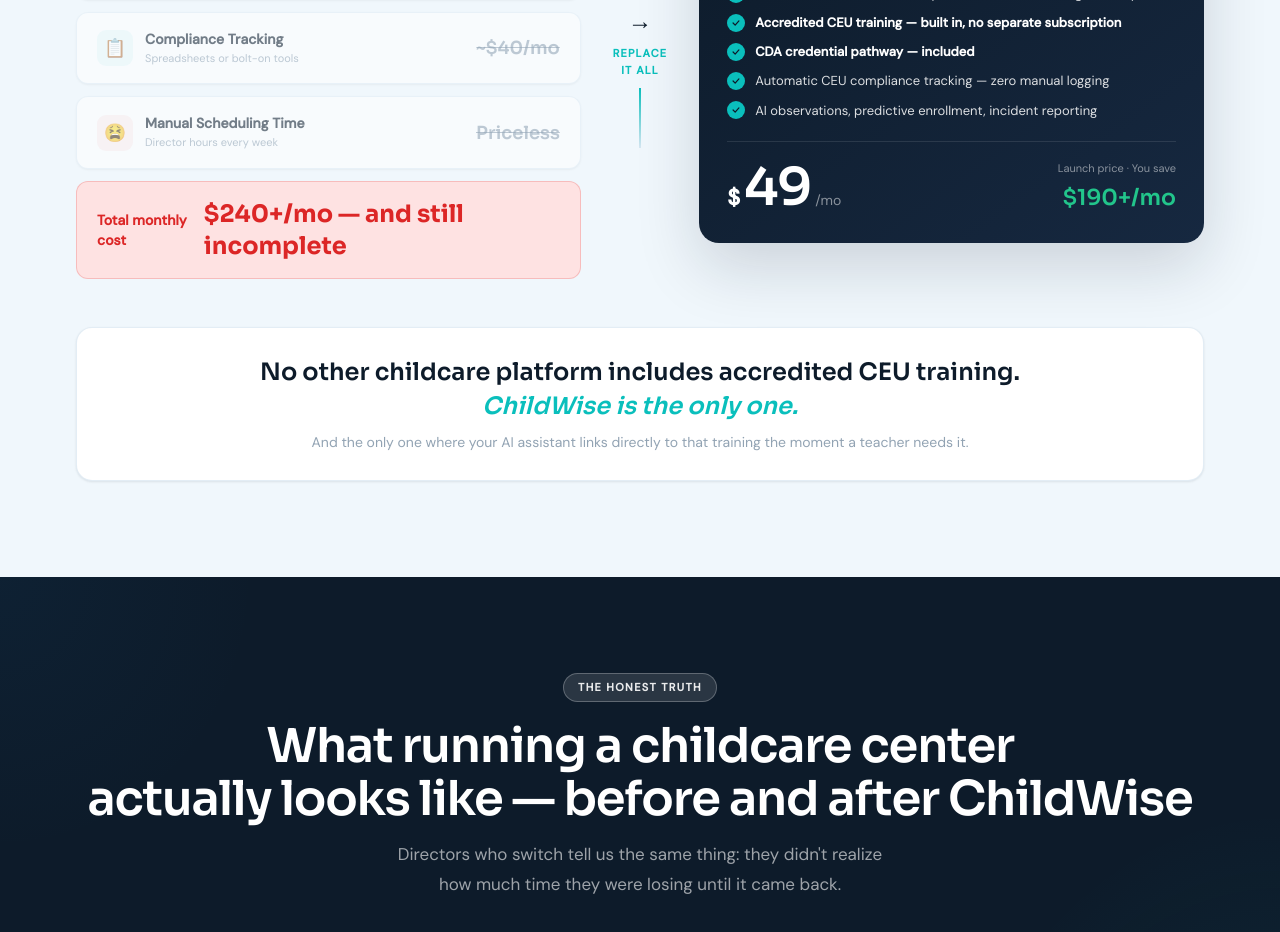
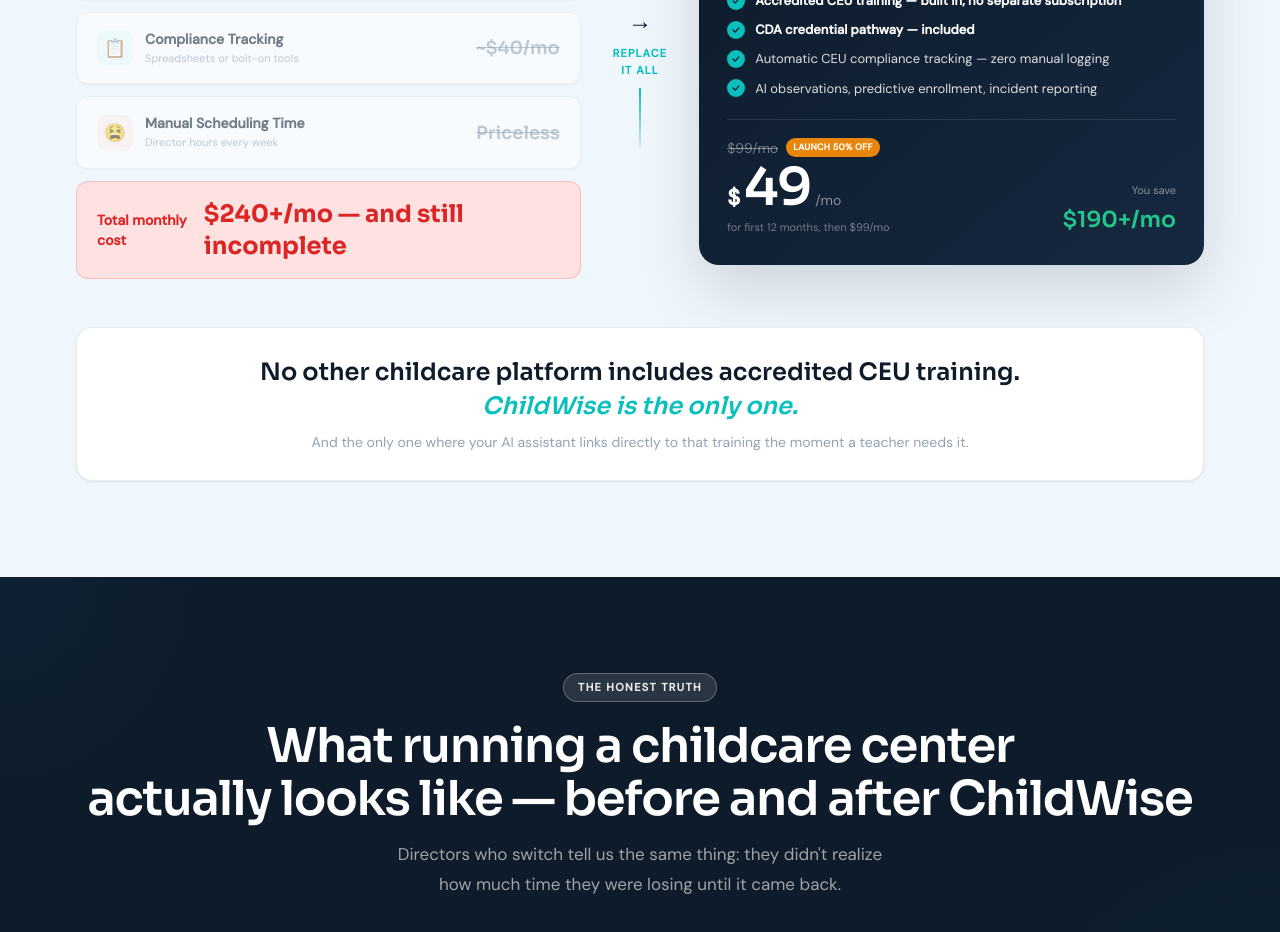
Before and after one commit to adamgrass1026/childwise-marketing, a Next.js app: page / in a window 1280 px wide. Shown: the part 3160-4092 px from the top of the page. Built offline with nearby package versions, Linux system fonts and the light colour scheme.

Commit message:
Make Consolidation card pricing clearly show launch promo vs regular price
- Add struck-through $99/mo with 'Launch 50% off' badge
- Add 'for first 12 months, then $99/mo' subtext under $49

Co-Authored-By: Claude Opus 4.6 <noreply@anthropic.com>

```diff
--- a/components/Consolidation.tsx
+++ b/components/Consolidation.tsx
@@ -108,13 +108,20 @@ export default function Consolidation() {
                 </div>
 
                 <div className="flex items-end justify-between pt-[18px] border-t border-white/10 relative">
-                  <div className="flex items-baseline gap-1">
-                    <span className="text-[22px] font-semibold text-white mt-[5px]">$</span>
-                    <span className="font-heading text-[52px] font-semibold text-white leading-none tracking-tight">49</span>
-                    <span className="text-sm text-white/50">/mo</span>
+                  <div>
+                    <div className="flex items-center gap-2 mb-1">
+                      <span className="text-white/40 text-sm line-through">$99/mo</span>
+                      <span className="bg-[#E8860A] text-white text-[9px] font-bold px-[7px] py-[2px] rounded-full uppercase tracking-wide">Launch 50% off</span>
+                    </div>
+                    <div className="flex items-baseline gap-1">
+                      <span className="text-[22px] font-semibold text-white mt-[5px]">$</span>
+                      <span className="font-heading text-[52px] font-semibold text-white leading-none tracking-tight">49</span>
+                      <span className="text-sm text-white/50">/mo</span>
+                    </div>
+                    <div className="text-[11px] text-white/40 mt-1">for first 12 months, then $99/mo</div>
                   </div>
                   <div className="text-right">
-                    <div className="text-[11px] text-white/50 mb-0.5">Launch price · You save</div>
+                    <div className="text-[11px] text-white/50 mb-0.5">You save</div>
                     <div className="font-heading text-[22px] font-semibold text-success">$190+/mo</div>
                   </div>
                 </div>
```
